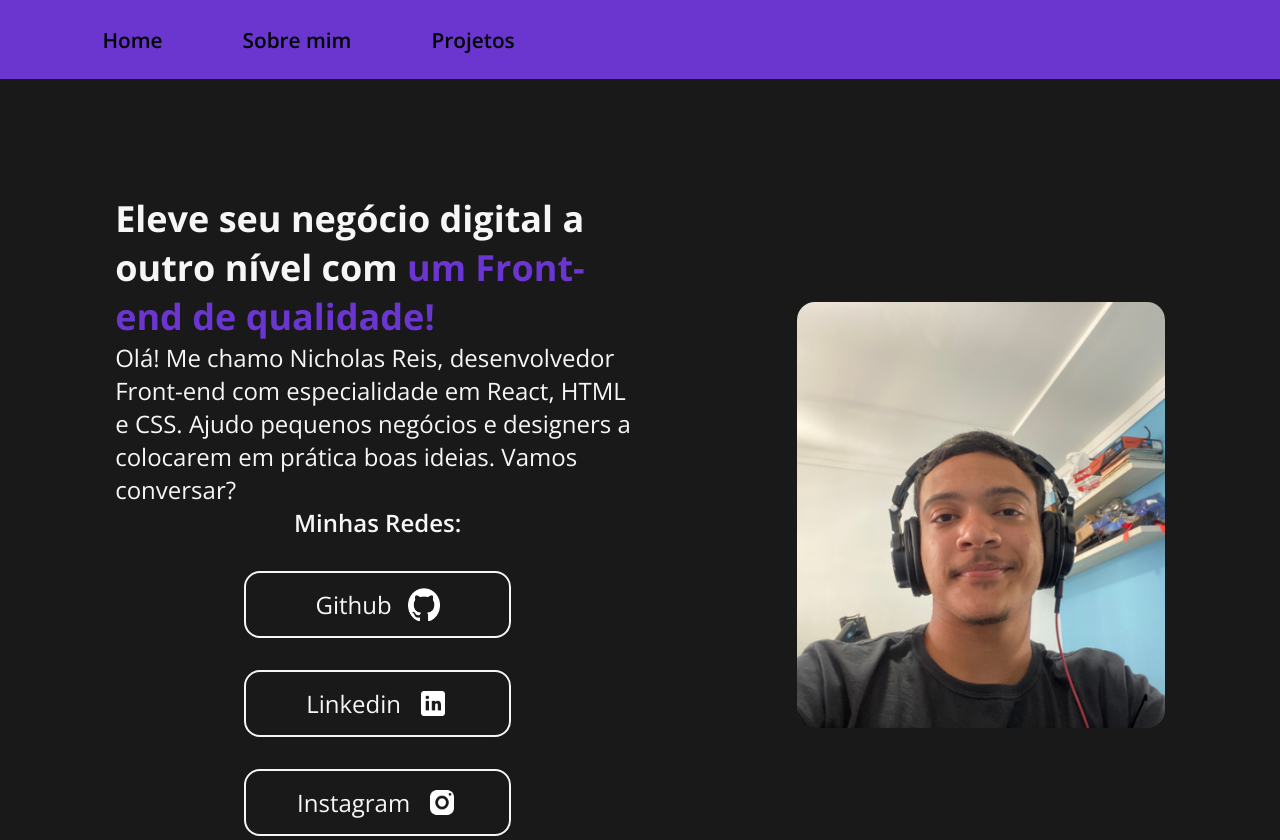
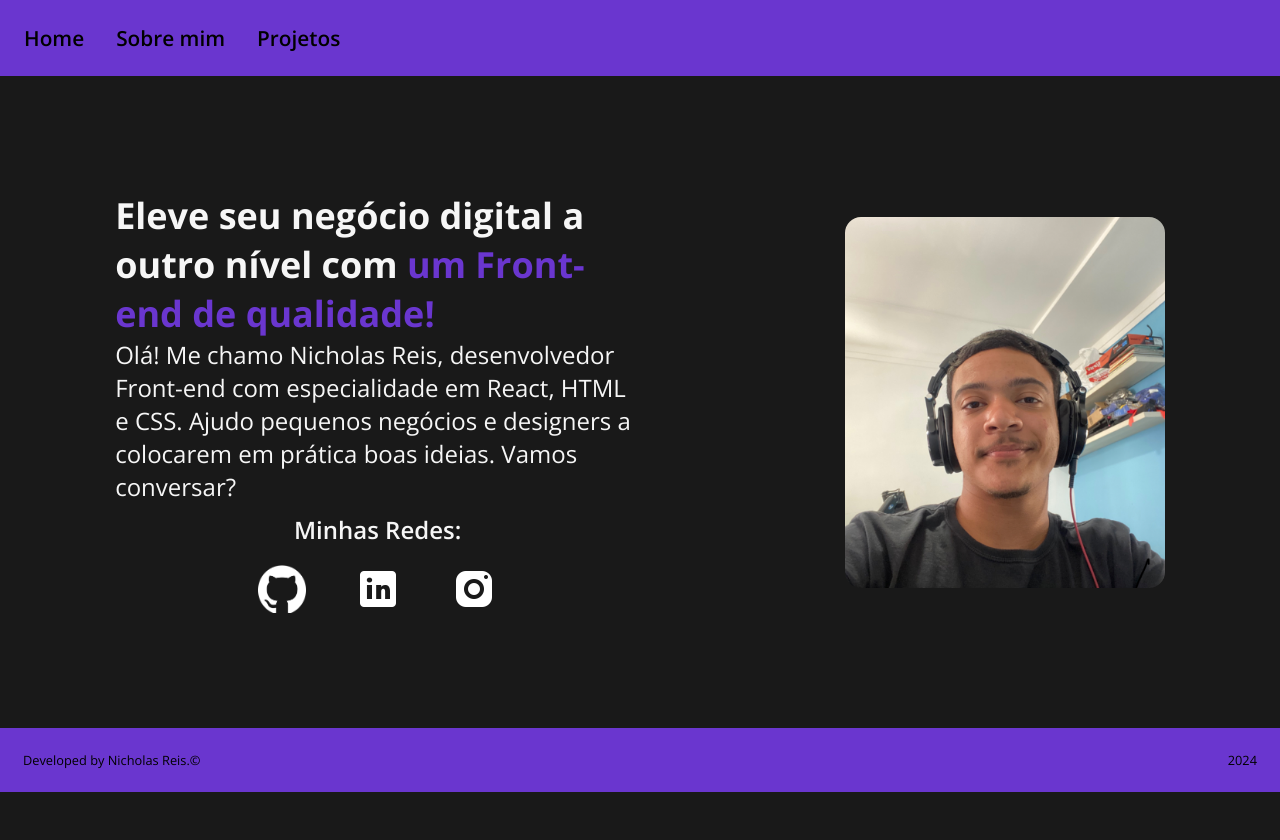
Before and after one commit to GuyReis/portfolio, a plain HTML site: page index.html in a window 1280 px wide. Shown: the top 840 px of the page. After the commit the page ends 800 px from the top, so only its background shows below. Drawn offline with nearby package versions, Linux system fonts and the light colour scheme.

Commit message:
algumas melhorias em espaços e remoção dos botões

```diff
--- a/index.html
+++ b/index.html
@@ -21,11 +21,13 @@
                 <p class="apresentacao__conteudo__texto">Olá! Me chamo Nicholas Reis, desenvolvedor Front-end com especialidade em React, HTML e CSS. Ajudo pequenos negócios e designers a colocarem em prática boas ideias. Vamos conversar?</p>
                 <div class="apresentacao__links">
                     <h2 class="apresentacao__links__subtitulo">Minhas Redes:</h2>
+                    <div class="apresentacao__links__algo">
                     <a class="apresentacao__links__navegacao" href="https://github.com/GuyReis" target="_blank">
-                        Github<img class="apresentacao__links__redes" src="./assets/github-white.png" alt="github"></a>
+                        <img class="apresentacao__links__redes" src="./assets/github-white.png" alt="github"></a>
                     <a class="apresentacao__links__navegacao" href="https://www.linkedin.com/in/nicholas-reis-727672214/" target="_blank">
-                        Linkedin<img class="apresentacao__links__redes" src="./assets/linkedin-white.png" alt="linkedin"></a>
-                    <a class="apresentacao__links__navegacao" href="https://www.instagram.com/guyreiis/" target="_blank">Instagram<img class="apresentacao__links__redes" src="./assets/instagram-white.png" alt="instagram"></a>
+                        <img class="apresentacao__links__redes" src="./assets/linkedin-white.png" alt="linkedin"></a>
+                   <a class="apresentacao__links__navegacao" href="https://www.instagram.com/guyreiis/" target="_blank"><img class="apresentacao__links__redes" src="./assets/instagram-white.png" alt="instagram"></a>
+                    </div>
                 </div>
 
             </section>
--- a/styles/style.css
+++ b/styles/style.css
@@ -22,14 +22,14 @@ body{
     color: var(--cor--terciaria);
 }
 .cabecalho{
-    padding: 2% 0% 2% 8%;
+    padding: 1.5rem;
     background-color: var(--cor--terciaria);
 
 
 }
 .cabecalho__menu{
     display: flex;
-    gap: 80px;
+    gap: 2rem;
 
 
 }
@@ -47,7 +47,7 @@ body{
     display: flex;
     align-items: center;
     justify-content: space-between;
-    gap: 82px;
+    gap: 0;
 }
 .apresentacao__conteudo{
      width: 50%;
@@ -66,7 +66,7 @@ body{
     align-items: center;
     flex-direction: column;
     justify-content: space-between;
-    gap: 32px;
+    gap: 0.6rem;
 
 }
 
@@ -75,25 +75,27 @@ body{
     font-family: var(--fonte--principal);
     font-size: 1.5rem;
     font-weight: 550;
+    padding: 0.6rem ;
+}
+.apresentacao__links__algo{
+    display: flex;
+    flex-direction: row;
+    gap: 3em;
 }
 .apresentacao__links__navegacao{
     display: flex;
     justify-content: center;
-    gap: 16px;
     text-align: center;
-    border: 2px solid #F6F6F6;
-    border-color: #F6F6F6;
     color: #f6f6f6;
     width: 50%;
-    border-radius: 16px;
     font-size: 1.5rem;
-    padding: 15px 0;
     text-decoration: none;
     font-family: var(--fonte--principal);
 
 }
 .apresentacao__links__redes{
-    max-width: 2rem;
+
+    width: 3rem;
 
 
 }
@@ -103,8 +105,8 @@ body{
 
 
 .foto-perfil{
-    width: 35%;
-    border-radius: 18px;
+    width: 20rem;
+    border-radius: 1em;
 }
 .rodape{
     color: var(--cor--texto);
```
